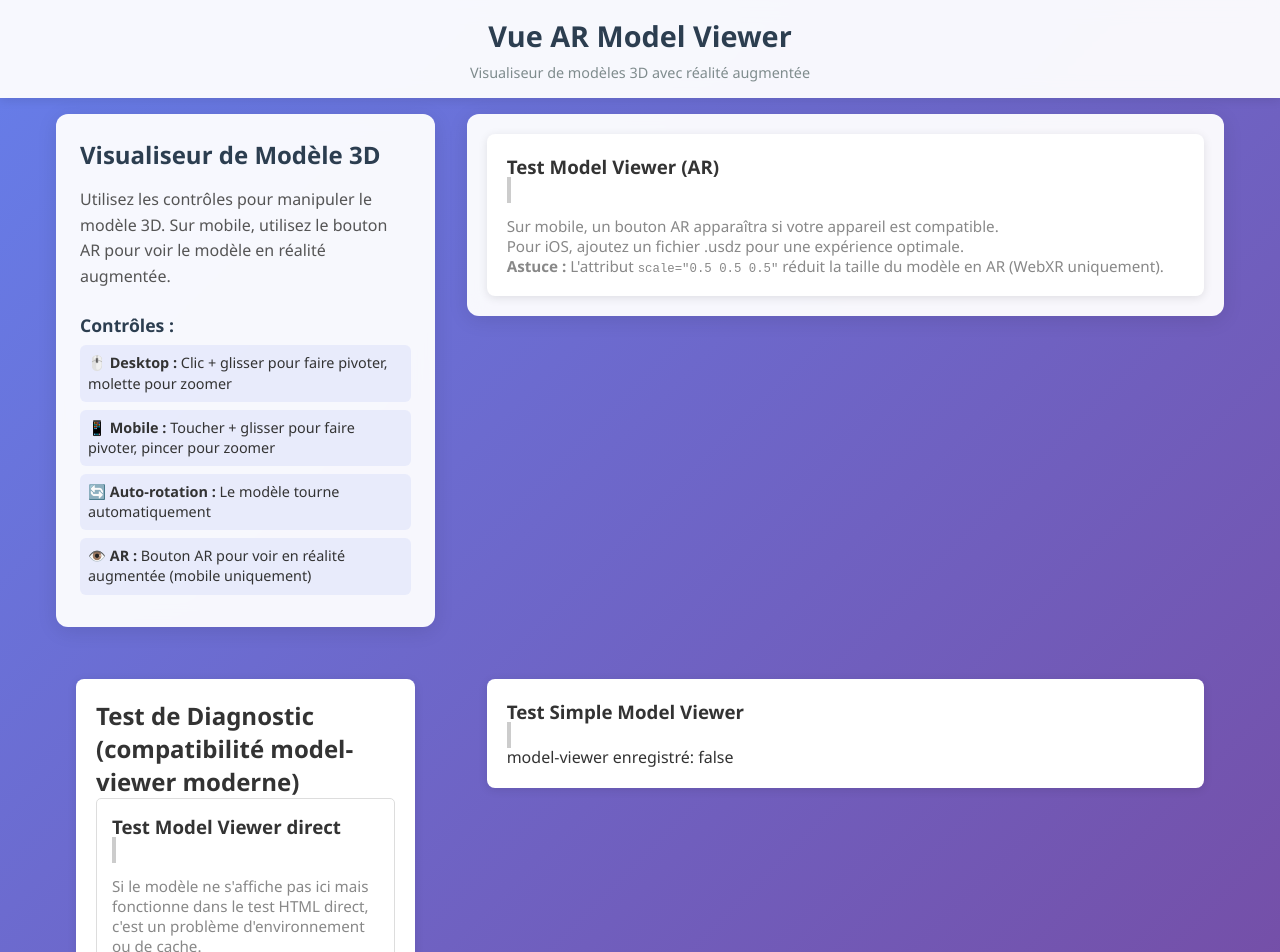
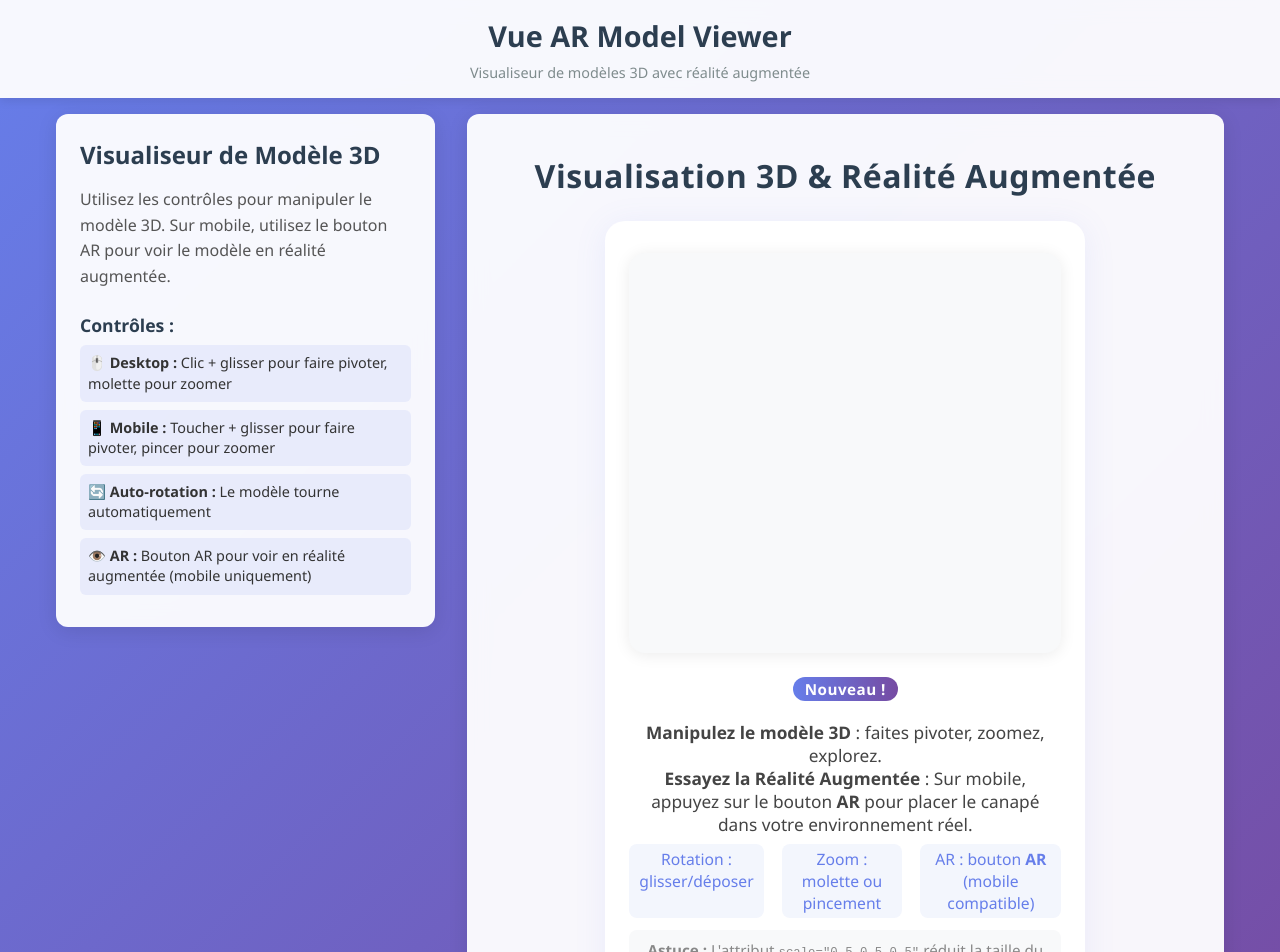
Before and after one commit to quentingrt-goweb/MVP-AR, a Vue app: page / in a window 1280 px wide. Shown: the top 952 px of the page. Built offline with nearby package versions, Linux system fonts and the light colour scheme.

Commit message:
delete debug files

```diff
--- a/src/components/MyModelViewer.vue
+++ b/src/components/MyModelViewer.vue
@@ -1,22 +1,38 @@
 <template>
-  <div class="model-viewer-container">
-    <h3>Test Model Viewer (AR)</h3>
+  <div class="ar-viewer-wrapper">
+    <h2 class="ar-title">Visualisation 3D & Réalité Augmentée</h2>
+    <div class="ar-card">
       <model-viewer
         src="/models/sofa.glb"
-      alt="Canapé"
+        alt="Canapé 3D"
         camera-controls
         auto-rotate
         ar
         ar-modes="scene-viewer quick-look webxr"
         ar-scale="auto"
         scale="0.5 0.5 0.5"
-      style="width: 400px; height: 400px; background: #f0f0f0; border: 2px solid #ccc;"
+        style="width: 100%; height: 400px; background: #f8f9fa; border-radius: 16px; box-shadow: 0 2px 16px rgba(0,0,0,0.08);"
+        shadow-intensity="1"
+        exposure="1"
       ></model-viewer>
-    <p style="margin-top:1em; color:#888; font-size:0.95em;">
-      Sur mobile, un bouton AR apparaîtra si votre appareil est compatible.<br>
-      Pour iOS, ajoutez un fichier .usdz pour une expérience optimale.<br>
-      <b>Astuce :</b> L'attribut <code>scale="0.5 0.5 0.5"</code> réduit la taille du modèle en AR (WebXR uniquement).
+      <div class="ar-instructions">
+        <span class="ar-badge">Nouveau&nbsp;!</span>
+        <p>
+          <strong>Manipulez le modèle 3D</strong> : faites pivoter, zoomez, explorez.<br>
+          <strong>Essayez la Réalité Augmentée</strong> :
+          <span class="ar-mobile">Sur mobile, appuyez sur le bouton <b>AR</b> pour placer le canapé dans votre environnement réel.</span>
         </p>
+        <ul class="ar-tips">
+          <li>Rotation : glisser/déposer</li>
+          <li>Zoom : molette ou pincement</li>
+          <li>AR : bouton <b>AR</b> (mobile compatible)</li>
+        </ul>
+        <div class="ar-note">
+          <b>Astuce :</b> L'attribut <code>scale="0.5 0.5 0.5"</code> réduit la taille du modèle en AR (WebXR).<br>
+          Pour iOS, ajoutez un fichier .usdz pour une expérience optimale.
+        </div>
+      </div>
+    </div>
   </div>
 </template>
 
@@ -27,11 +43,80 @@ export default {
 </script>
 
 <style scoped>
-.model-viewer-container {
-  padding: 20px;
-  background: white;
+.ar-viewer-wrapper {
+  display: flex;
+  flex-direction: column;
+  align-items: center;
+  margin: 40px 0 0 0;
+}
+.ar-title {
+  font-size: 2rem;
+  font-weight: 700;
+  color: #2c3e50;
+  margin-bottom: 24px;
+  letter-spacing: 0.5px;
+}
+.ar-card {
+  background: #fff;
+  border-radius: 20px;
+  box-shadow: 0 4px 32px rgba(103,126,234,0.10);
+  padding: 32px 24px 24px 24px;
+  max-width: 480px;
+  width: 100%;
+  display: flex;
+  flex-direction: column;
+  align-items: center;
+}
+.ar-instructions {
+  margin-top: 24px;
+  text-align: center;
+}
+.ar-badge {
+  display: inline-block;
+  background: linear-gradient(90deg, #667eea 0%, #764ba2 100%);
+  color: #fff;
+  border-radius: 12px;
+  padding: 2px 12px;
+  font-size: 0.95em;
+  font-weight: 600;
+  margin-bottom: 8px;
+  letter-spacing: 0.5px;
+}
+.ar-instructions p {
+  margin: 12px 0 8px 0;
+  font-size: 1.08em;
+  color: #444;
+}
+.ar-tips {
+  list-style: none;
+  padding: 0;
+  margin: 0 0 12px 0;
+  display: flex;
+  justify-content: center;
+  gap: 18px;
+  font-size: 0.98em;
+  color: #667eea;
+}
+.ar-tips li {
+  background: #f3f6fd;
   border-radius: 8px;
-  margin: 20px;
-  box-shadow: 0 2px 10px rgba(0,0,0,0.1);
+  padding: 4px 10px;
+}
+.ar-note {
+  background: #f8f9fa;
+  border-radius: 8px;
+  padding: 10px 14px;
+  font-size: 0.95em;
+  color: #888;
+  margin-top: 8px;
+}
+@media (max-width: 600px) {
+  .ar-card {
+    padding: 16px 4px 12px 4px;
+    max-width: 98vw;
+  }
+  .ar-title {
+    font-size: 1.3rem;
+  }
 }
 </style>
--- a/src/components/SimpleTest.vue
+++ /dev/null
@@ -1,34 +0,0 @@
-<template>
-  <div class="simple-test">
-    <h3>Test Simple Model Viewer</h3>
-    <model-viewer
-      src="/models/sofa.glb"
-      alt="Canapé"
-      camera-controls
-      auto-rotate
-      style="width: 400px; height: 400px; background: #f0f0f0; border: 2px solid #ccc;"
-    ></model-viewer>
-    <p>model-viewer enregistré: {{ hasModelViewer }}</p>
-  </div>
-</template>
-
-<script>
-export default {
-  name: 'SimpleTest',
-  computed: {
-    hasModelViewer() {
-      return !!window.customElements && !!window.customElements.get('model-viewer');
-    }
-  }
-}
-</script>
-
-<style scoped>
-.simple-test {
-  padding: 20px;
-  background: white;
-  border-radius: 8px;
-  margin: 20px;
-  box-shadow: 0 2px 10px rgba(0,0,0,0.1);
-}
-</style>
--- a/src/components/TestViewer.vue
+++ /dev/null
@@ -1,41 +0,0 @@
-<template>
-  <div class="test-viewer">
-    <h2>Test de Diagnostic (compatibilité model-viewer moderne)</h2>
-    <div class="test-section">
-      <h3>Test Model Viewer direct</h3>
-      <model-viewer
-        src="/models/sofa.glb"
-        alt="Test Model - Canapé"
-        camera-controls
-        auto-rotate
-        style="width: 300px; height: 300px; background: #f0f0f0; border: 2px solid #ccc;"
-      ></model-viewer>
-      <p style="margin-top:1em; color:#888; font-size:0.95em;">
-        Si le modèle ne s'affiche pas ici mais fonctionne dans le test HTML direct, c'est un problème d'environnement ou de cache.<br>
-        Ce composant ne fait plus de détection JS, il affiche simplement le web component.
-      </p>
-    </div>
-  </div>
-</template>
-
-<script>
-export default {
-  name: 'TestViewer'
-}
-</script>
-
-<style scoped>
-.test-viewer {
-  padding: 20px;
-  background: white;
-  border-radius: 8px;
-  margin: 20px;
-  box-shadow: 0 2px 10px rgba(0,0,0,0.1);
-}
-.test-section {
-  margin-bottom: 30px;
-  padding: 15px;
-  border: 1px solid #ddd;
-  border-radius: 5px;
-}
-</style>
--- a/src/views/Home.vue
+++ b/src/views/Home.vue
@@ -23,30 +23,17 @@
         <MyModelViewer />
       </div>
 
-      <!-- Composant de test pour diagnostic -->
-      <div class="test-section">
-        <TestViewer />
-      </div>
-
-      <!-- Test simple -->
-      <div class="test-section">
-        <SimpleTest />
-      </div>
     </div>
   </div>
 </template>
 
 <script>
 import MyModelViewer from '@/components/MyModelViewer.vue'
-import TestViewer from '@/components/TestViewer.vue'
-import SimpleTest from '@/components/SimpleTest.vue'
 
 export default {
   name: 'HomePage',
   components: {
-    MyModelViewer,
-    TestViewer,
-    SimpleTest
+    MyModelViewer
   }
 }
 </script>
```
Lines whose indentation alone changed are shown as unchanged.
